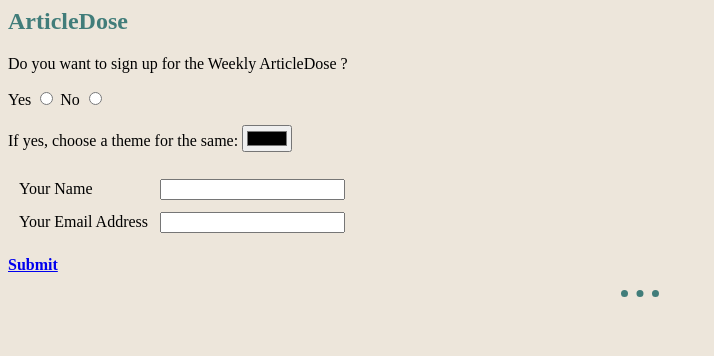
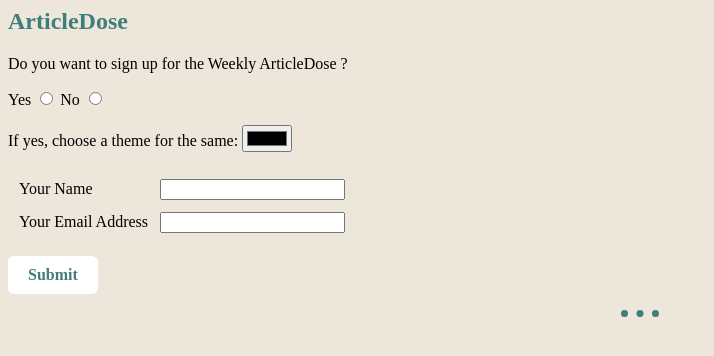
Before and after one commit to tanishachandani/MyWebsite, a plain HTML site: page articledoc.html in a window 1280 px wide. Shown: the whole page, without its empty margins (0-714 px from the left). Drawn offline with Linux system fonts and the light colour scheme.

Commit message:
Update styles.css

```diff
--- a/css/styles.css
+++ b/css/styles.css
@@ -28,3 +28,13 @@ h2{
 .MyPhoto:hover{
     background-color:#417D7A;
 }
+.SubmitButton{
+        display: inline-block;
+        padding: 10px 20px;
+        text-align: center;
+        text-decoration: none;
+        color: #417D7A;
+        background-color:white;
+        border-radius: 6px;
+        outline: none;
+}
```
